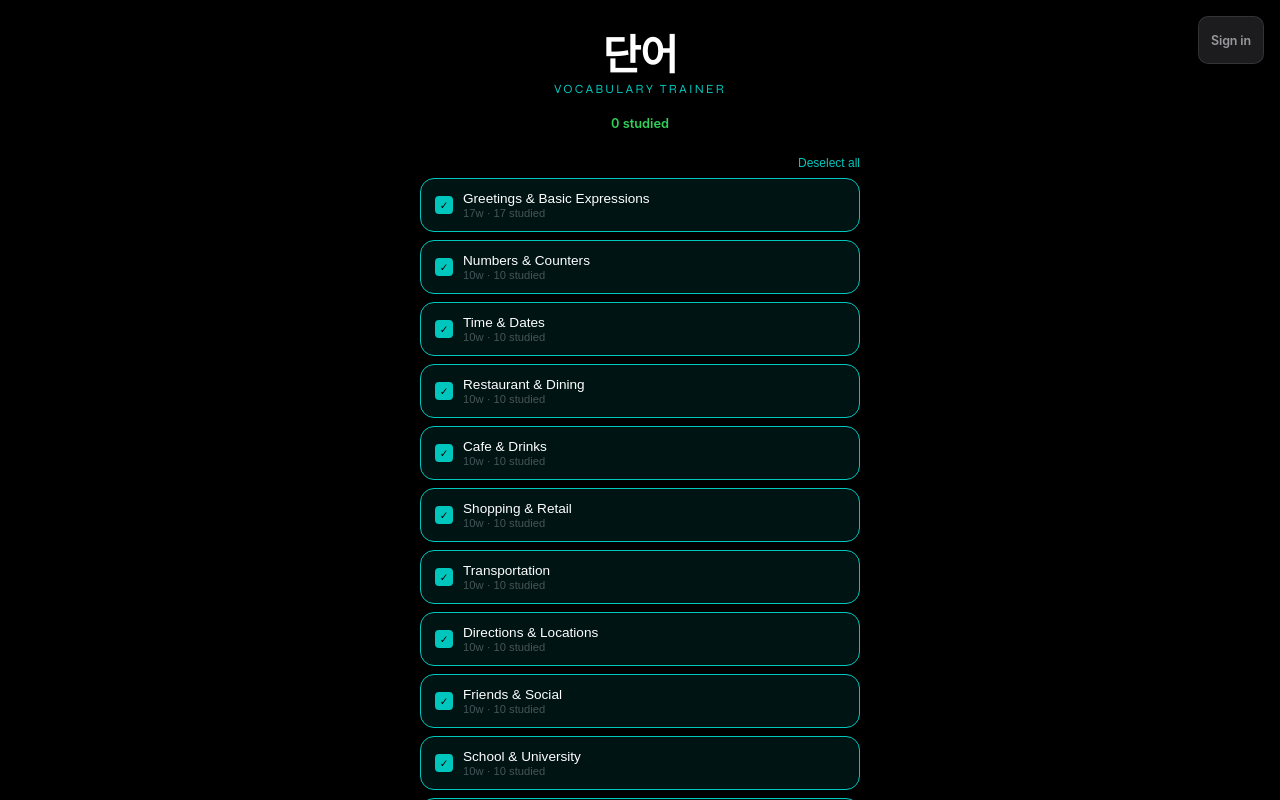
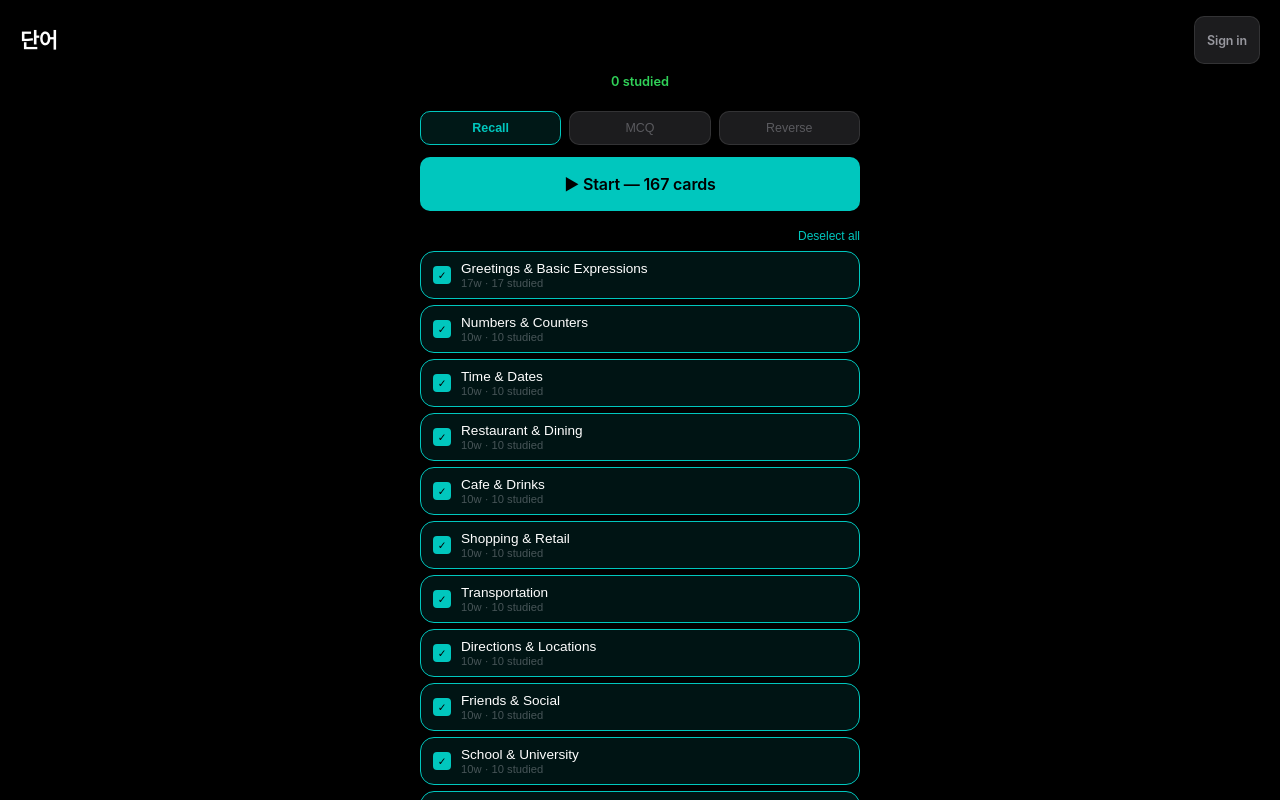
Before and after one commit to grant-wehrli/korean-vocab, a React (Vite) app in the folder korean-vocab/: page / in a window 1280 px wide. Both pictures are taken after a click on the button "Continue without account". Shown: the top 800 px of the page. Built offline with nearby package versions, Linux system fonts and the light colour scheme; no server answers; a web font is replaced by a local one.

Commit message:
slight UI tweak for better UX

```diff
--- a/korean-vocab/src/components/HomeView.jsx
+++ b/korean-vocab/src/components/HomeView.jsx
@@ -51,30 +51,12 @@ export default function HomeView({ store, allSets, auth, streak, defaultMode, on
 
   return (
     <div style={{ minHeight: '100dvh', display: 'flex', flexDirection: 'column' }}>
-      {/* Header */}
-      <div style={{ padding: '32px 24px 16px', textAlign: 'center', position: 'relative' }}>
-        {auth && (
-          <div style={{ position: 'absolute', top: 16, right: 16 }}>
-            <AccountButton auth={auth} onSignIn={onSignIn} onSettings={onSettings} />
-          </div>
-        )}
-        <div className="anim-fade-up" style={{ animationDelay: '0ms' }}>
-          <div style={{
-            fontSize: '2.6rem',
-            fontFamily: "'Noto Sans KR', sans-serif",
-            fontWeight: 700,
-            letterSpacing: '-0.02em',
-            color: 'var(--text)',
-            lineHeight: 1,
-          }}>단어</div>
-          <div className="display" style={{
-            fontSize: '0.78rem',
-            letterSpacing: '0.18em',
-            color: 'var(--accent)',
-            marginTop: 6,
-            textTransform: 'uppercase',
-          }}>Vocabulary Trainer</div>
+      {/* Nav bar */}
+      <div className="anim-fade-up" style={{ display: 'flex', alignItems: 'center', justifyContent: 'space-between', padding: '16px 20px 8px', animationDelay: '0ms' }}>
+        <div style={{ fontSize: '1.3rem', fontFamily: "'Noto Sans KR', sans-serif", fontWeight: 700, letterSpacing: '-0.02em', color: 'var(--text)' }}>
+          단어
         </div>
+        {auth && <AccountButton auth={auth} onSignIn={onSignIn} onSettings={onSettings} />}
       </div>
 
       {/* Compact stats */}
@@ -99,6 +81,40 @@ export default function HomeView({ store, allSets, auth, streak, defaultMode, on
       </div>
 
       <div className="container anim-fade-up" style={{ animationDelay: '100ms', flex: 1 }}>
+        {/* Mode pills */}
+        <div style={{ display: 'flex', gap: 8, marginBottom: 12 }}>
+          {MODES.map(m => (
+            <button
+              key={m.id}
+              onClick={() => setMode(m.id)}
+              style={{
+                flex: 1,
+                padding: '9px 0',
+                background: mode === m.id ? 'rgba(0,199,190,0.12)' : 'var(--surface)',
+                border: `1px solid ${mode === m.id ? 'var(--accent)' : 'var(--border)'}`,
+                borderRadius: 'var(--radius-sm)',
+                color: mode === m.id ? 'var(--accent)' : 'var(--text3)',
+                fontSize: '0.78rem',
+                fontWeight: mode === m.id ? 600 : 400,
+                cursor: 'pointer',
+                transition: 'all 0.12s',
+              }}
+            >
+              {m.label}
+            </button>
+          ))}
+        </div>
+
+        {/* Start */}
+        <button
+          className="btn btn-primary btn-full btn-lg"
+          onClick={handleStart}
+          disabled={selected.size === 0 || dueCount === 0}
+          style={{ marginBottom: 16, opacity: (selected.size === 0 || dueCount === 0) ? 0.4 : 1 }}
+        >
+          {startLabel}
+        </button>
+
         {/* Set selection */}
         <div style={{ display: 'flex', justifyContent: 'flex-end', marginBottom: 6 }}>
           <button
@@ -112,7 +128,7 @@ export default function HomeView({ store, allSets, auth, streak, defaultMode, on
             {selected.size === Object.keys(allSets).length ? 'Deselect all' : 'Select all'}
           </button>
         </div>
-        <div style={{ display: 'flex', flexDirection: 'column', gap: 8, marginBottom: 16 }}>
+        <div style={{ display: 'flex', flexDirection: 'column', gap: 6, marginBottom: 16 }}>
           {Object.entries(allSets).map(([name, words]) => {
             const isSelected = selected.has(name);
             const isCustom = !(name in BUILTIN_VOCAB);
@@ -125,7 +141,7 @@ export default function HomeView({ store, allSets, auth, streak, defaultMode, on
                   display: 'flex',
                   justifyContent: 'space-between',
                   alignItems: 'center',
-                  padding: '12px 14px',
+                  padding: '9px 12px',
                   background: isSelected ? 'rgba(0,199,190,0.10)' : 'var(--surface)',
                   border: `1px solid ${isSelected ? 'var(--accent)' : 'var(--border)'}`,
                   borderRadius: 'var(--radius)',
@@ -159,55 +175,13 @@ export default function HomeView({ store, allSets, auth, streak, defaultMode, on
           })}
         </div>
 
-        {/* Mode pills */}
-        <div style={{ display: 'flex', gap: 8, marginBottom: 12 }}>
-          {MODES.map(m => (
-            <button
-              key={m.id}
-              onClick={() => setMode(m.id)}
-              style={{
-                flex: 1,
-                padding: '9px 0',
-                background: mode === m.id ? 'rgba(0,199,190,0.12)' : 'var(--surface)',
-                border: `1px solid ${mode === m.id ? 'var(--accent)' : 'var(--border)'}`,
-                borderRadius: 'var(--radius-sm)',
-                color: mode === m.id ? 'var(--accent)' : 'var(--text3)',
-                fontSize: '0.78rem',
-                fontWeight: mode === m.id ? 600 : 400,
-                cursor: 'pointer',
-                transition: 'all 0.12s',
-              }}
-            >
-              {m.label}
-            </button>
-          ))}
-        </div>
-
-        {/* Start */}
-        <button
-          className="btn btn-primary btn-full btn-lg"
-          onClick={handleStart}
-          disabled={selected.size === 0 || dueCount === 0}
-          style={{ marginBottom: 10, opacity: (selected.size === 0 || dueCount === 0) ? 0.4 : 1 }}
-        >
-          {startLabel}
-        </button>
-
-        {/* Study again */}
-        {selectedWords.length > 0 && (
-          <button
-            className="btn btn-ghost btn-full"
-            onClick={handleStudyAgain}
-            style={{ marginBottom: 14 }}
-          >
-            ↺ Study again
-          </button>
-        )}
-
-        {/* Secondary links */}
-        <div style={{ display: 'grid', gridTemplateColumns: '1fr 1fr', gap: 10, marginBottom: 32 }}>
-          <button className="btn btn-ghost" onClick={onStats}>↗ Stats</button>
-          <button className="btn btn-ghost" onClick={onImport}>+ Import</button>
+        {/* Secondary actions */}
+        <div style={{ display: 'flex', gap: 8, marginBottom: 32 }}>
+          {selectedWords.length > 0 && (
+            <button className="btn btn-ghost" style={{ flex: 1 }} onClick={handleStudyAgain}>↺ Again</button>
+          )}
+          <button className="btn btn-ghost" style={{ flex: 1 }} onClick={onStats}>↗ Stats</button>
+          <button className="btn btn-ghost" style={{ flex: 1 }} onClick={onImport}>+ Import</button>
         </div>
       </div>
     </div>
```
